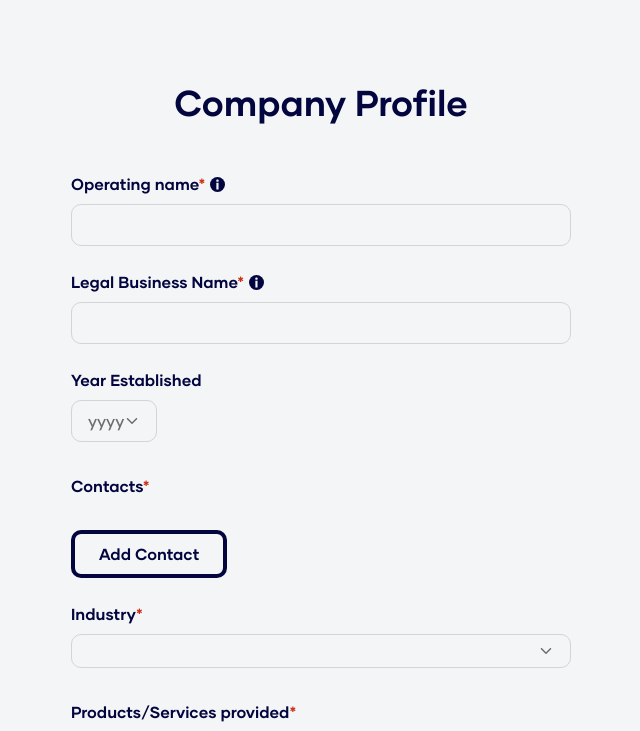
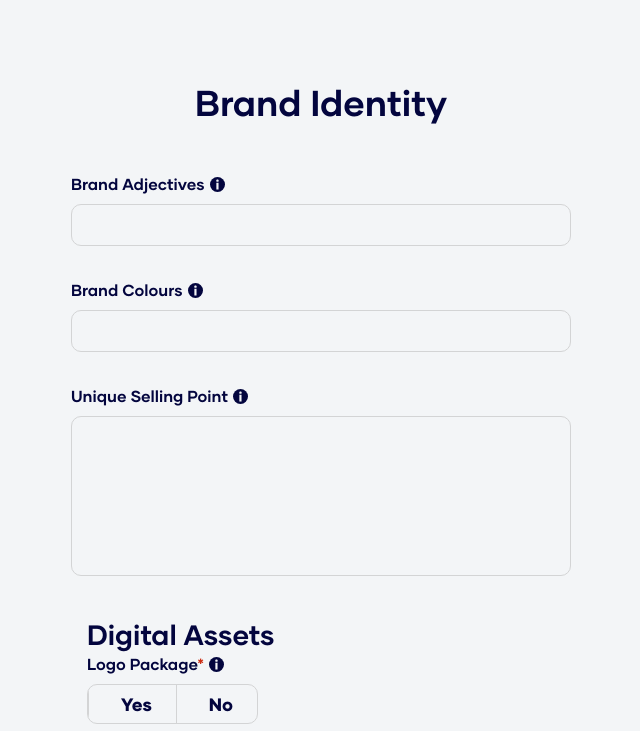
Before and after one commit to maplesyrupman/rwi-site, a Next.js app: page /test-page in a window 1280 px wide. Shown: the top 731 px of the page, without its empty margins (319-959 px from the left). Built offline with nearby package versions, Linux system fonts and the light colour scheme.

Commit message:
list form component, form page renders

```diff
--- a/components/form-components/ConditionalQuestion/index.tsx
+++ b/components/form-components/ConditionalQuestion/index.tsx
@@ -3,17 +3,8 @@ import { useEffect, useState } from "react"
 import { Question, FormQuestionProps } from "../../../types"
 import {LongAnswer} from "../."
 import RadioScale from '../RadioScale'
+import getFormComponent from "../../../lib/getFormComponent"
 
-function getQuestionComponent(question: Question, change:(id:string, value:any) => void) {
-    switch(question.type) {
-        case 'long':
-            return <LongAnswer
-                        question={{...question, id: 'question'}}
-                        change={change}
-                        validate={() => true}
-                    />
-    }
-}
 
 export default function ConditionalQuestion({question, change, validate }:FormQuestionProps) {
     const {id, label, revealed, required, toolTip, initValue} = question
@@ -48,11 +39,11 @@ export default function ConditionalQuestion({question, change, validate }:FormQu
     return (
         <div>
             <RadioScale
-            question={{...question, id:'conditional'}}
+            question={{id:'conditional', type:'radio-scale', label, required, toolTip, options:['Yes', 'No']}}
             change={handleChange}
             />
             {value.conditionalValue === 'Yes' && (
-                getQuestionComponent(revealed, handleChange)
+                getFormComponent(revealed)
             )}
         </div>
     )
--- a/components/form-components/List/index.tsx
+++ b/components/form-components/List/index.tsx
@@ -0,0 +1,19 @@
+import { FormQuestionProps, Question } from "../../../types"
+import getFormComponent from "../../../lib/getFormComponent"
+
+
+export default function List({ question, change }: FormQuestionProps) {
+    const { value }: Question = question
+    return (
+        <div style={{'padding':'1rem'}}>
+            <h3 className='txtBlue'>
+                {question.label}
+            </h3>
+            <div style={{ 'display': 'flex', 'flexDirection': 'column', 'gap': '1rem' }}>
+                {value.map((question: Question) => {
+                    return getFormComponent(question)
+                })}
+            </div>
+        </div>
+    )
+}
--- a/components/form-components/index.ts
+++ b/components/form-components/index.ts
@@ -9,6 +9,8 @@ import RadioScale from './RadioScale'
 import RangeSlider from './RangeSlider'
 import Tags from './Tags'
 import Number from './Number'
+
+import List from './List'
 
 import FormPage from './FormPage'
 
@@ -24,5 +26,6 @@ export {
     RangeSlider,
     Tags,
     Number,
+    List,
     FormPage
 }
--- a/lib/getFormComponent.tsx
+++ b/lib/getFormComponent.tsx
@@ -11,6 +11,7 @@ import {
     RadioScale,
     RangeSlider,
     Tags,
+    List,
     Number
 } from '../components/form-components'
 
@@ -24,7 +25,7 @@ export default function getFormComponent(question: Question): React.ReactNode {
             return <DatePick question={question} key={question.id} change={() => console.log(question.label)} />
         case 'growing-list':
             return <GrowingList question={question} key={question.id} change={() => console.log(question.label)} />
-        case 'conditional-Question':
+        case 'conditional-question':
             return <ConditionalQuestion question={question} key={question.id} change={() => console.log(question.label)} />
         case 'picklist':
             return <Picklist question={question} key={question.id} change={() => console.log(question.label)} />
@@ -38,5 +39,9 @@ export default function getFormComponent(question: Question): React.ReactNode {
             return <RadioScale question={question} key={question.id} change={() => {console.log(question.label)}} />
         case 'tags':
             return <Tags question={question} key={question.id} change={() => {console.log(question.label)}} />
+        case 'list':
+            return <List question={question} key={question.id} change={() => {console.log(question.label)}} />
+        default:
+            console.log('invalid question format provided')
     }
 }
--- a/pages/discovery-questionnaire/questions.ts
+++ b/pages/discovery-questionnaire/questions.ts
@@ -233,8 +233,8 @@ const questions: DiscoveryQuestionnaire = {
                                 id: '2-3-0-R',
                                 label: 'Satisfaction',
                                 type: 'radio-scale',
-                                range: [0, 5],
-                                value: 0,
+                                options: ['1','2','3','4','5'],
+                                value: '',
                                 required: false,
                                 validatorOptions: [],
                                 toolTip: 'How satisfied are you with your current logo package?'
@@ -251,8 +251,8 @@ const questions: DiscoveryQuestionnaire = {
                                 id: '2-3-1-R',
                                 label: 'Satisfaction',
                                 type: 'radio-scale',
-                                range: [0, 5],
-                                value: 0,
+                                options: ['1','2','3','4','5'],
+                                value: '',
                                 required: false,
                                 validatorOptions: [],
                                 toolTip: 'How satisfied are you with the design and functionality of your current website?'
@@ -269,8 +269,8 @@ const questions: DiscoveryQuestionnaire = {
                                 id: '2-3-2-R',
                                 label: 'Satisfaction',
                                 type: 'radio-scale',
-                                range: [0, 5],
-                                value: 0,
+                                options: ['1','2','3','4','5'],
+                                value: '',
                                 required: false,
                                 validatorOptions: [],
                                 toolTip: 'How satisfied are you with your company\'s social media presence?',
@@ -287,8 +287,8 @@ const questions: DiscoveryQuestionnaire = {
                                 id: '2-3-3-R',
                                 label: 'Satisfaction',
                                 type: 'radio-scale',
-                                range: [0, 5],
-                                value: 0,
+                                options: ['1','2','3','4','5'],
+                                value: '',
                                 required: false,
                                 validatorOptions: [],
                                 toolTip: 'How satisfied are you with your company\'s results with Email Marketing?',
@@ -305,8 +305,8 @@ const questions: DiscoveryQuestionnaire = {
                                 id: '2-3-4-R',
                                 label: 'Satisfaction',
                                 type: 'radio-scale',
-                                range: [0, 5],
-                                value: 0,
+                                options: ['1','2','3','4','5'],
+                                value: '',
                                 required: false,
                                 validatorOptions: [],
                                 toolTip: 'How satisfied are you with the results of your current Digital Marketing Strategy?',
@@ -323,8 +323,8 @@ const questions: DiscoveryQuestionnaire = {
                                 id: '2-3-5-R',
                                 label: 'Satisfaction',
                                 type: 'radio-scale',
-                                range: [0, 5],
-                                value: 0,
+                                options: ['1','2','3','4','5'],
+                                value: '',
                                 required: false,
                                 validatorOptions: [],
                                 toolTip: 'How satisfied are you with the reports generated from these tools? I.e. is the data actionable?',
--- a/pages/test-page.tsx
+++ b/pages/test-page.tsx
@@ -1,127 +1,12 @@
-import { DatePick, FormPage } from '../components/form-components'
-import { FormPageProps } from '../types'
+import { DatePick, FormPage, List } from '../components/form-components'
+import { FormPageProps, Question } from '../types'
 import questions from './discovery-questionnaire/questions'
-
-const section:FormPageProps = {
-    changePage:() => {return null},
-    title: 'Company Profile',
-    questions: [
-        {
-            label: 'Operating name',
-            type: 'short',
-            id: '0-0',
-            value: '',
-            required: true,
-            validatorOptions: [],
-            toolTip: 'The name your customers know you by'
-        }, {
-            label: 'Legal Business Name',
-            type: 'short',
-            id: '0-1',
-            value: '',
-            required: true,
-            validatorOptions: [],
-            toolTip: 'The name of your company as reported to the government'
-        }, {
-            label: 'Year Established',
-            type: 'date-pick',
-            year: true,
-            day: false,
-            id: '0-2',
-            value: undefined,
-            required: false,
-            validatorOptions: []
-        }, {
-            label: 'Contacts',
-            type: 'growing-list',
-            id: '0-3',
-            value: [],
-            fields: [
-                {
-                    label: 'First name',
-                    type: 'short',
-                    id: '0-3-0',
-                    value: ''
-                }, {
-                    label: 'Last name',
-                    type: 'short',
-                    id: '0-3-1',
-                    value: ''
-                }, {
-                    label: 'Email',
-                    type: 'email',
-                    id: '0-3-2',
-                    value: ''
-                }, {
-                    label: 'Phone',
-                    type: 'short',
-                    id: '0-3-3',
-                    value: ''
-                }, {
-                    label: 'Position',
-                    type: 'short',
-                    id: '0-3-4',
-                    value: ''
-                }
-            ],
-            required: true,
-            validatorOptions: ['minLength:1']
-        }, {
-            id: '0-4',
-            label: 'Do you have a Mission Statement?',
-            type: 'conditional-question',
-            options: ['Yes', 'No'],
-            value: false,
-            revealed: {
-                label: 'Company Mission Statement',
-                type: 'long',
-                id: '0-4-R',
-                value: '',
-                required: false,
-                validatorOptions: [],
-                toolTip: 'Beyond making a profit, what does your company strive to achieve?'
-            }
-        }, {
-            label: 'Industry',
-            type: 'picklist',
-            id: '0-5',
-            options: [
-                'Finance',
-                'Technology',
-                'Health Care',
-            ],
-            value: '',
-            required: true,
-            validatorOptions: [],
-
-        }, {
-            label: 'Products/Services provided',
-            type: 'long',
-            id: '0-6',
-            value: '',
-            required: true,
-            validatorOptions: []
-        }, {
-            label: 'Seasonal',
-            type: 'radio',
-            id: '0-7',
-            options: [
-                'yes',
-                'no'
-            ],
-            value: 'no',
-            required: false,
-            validatorOptions: [],
-            toolTip: 'Are most or all services/goods sold by your company season specific?'
-        },
-    ]
-}
 
 export default function Test() {
 
     return (
         <div>
-            <FormPage questions={section.questions} title={section.title} changePage={() => null}/>
+            <FormPage questions={questions.sections[2].questions} title={questions.sections[2].title} changePage={() => null}/>
         </div>
     )
 }
--- a/types.ts
+++ b/types.ts
@@ -2,7 +2,7 @@ export type Question = {
     label: string,
     type: string,
     id: string,
-    value: any,
+    value?: any,
     initValue?: any,
     placeholder?: string,
     required?: boolean,
```
